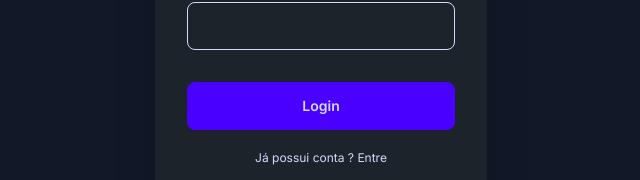
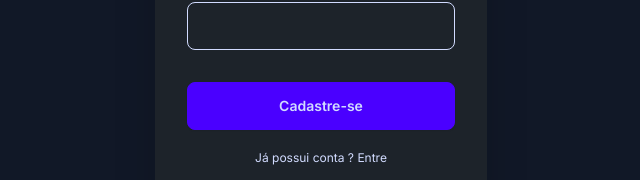
Before and after one commit to ESinco/frontend, a Next.js app: page /signup/professor in a window 1280 px wide. Shown: the part 556-736 px from the top of the page, without its empty margins (319-959 px from the left). Built offline with nearby package versions, Linux system fonts and the light colour scheme.

Commit message:
divs reorganized in password validation

```diff
--- a/src/app/signup/aluno/page.js
+++ b/src/app/signup/aluno/page.js
@@ -27,7 +27,7 @@
                         </div>
                         <SignupValidationPassword />
                         <div className="form-control mt-6">
-                            <button className="btn btn-primary">Login</button>
+                            <button className="btn btn-primary">Cadastre-se</button>
                         </div>
                         <label className="flex justify-center w-full p-3">
                             <a href="/login" className="label-text-alt link link-hover text-primary-content">Já possui conta ? Entre</a>
--- a/src/app/signup/professor/page.js
+++ b/src/app/signup/professor/page.js
@@ -33,7 +33,7 @@
                         </div>
                         <SignupValidationPassword />
                         <div className="form-control mt-6">
-                            <button className="btn btn-primary">Login</button>
+                            <button className="btn btn-primary">Cadastre-se</button>
                         </div>
                         <label className="flex justify-center w-full p-3">
                             <a href="/login" className="label-text-alt link link-hover text-primary-content">Já possui conta ? Entre</a>
--- a/src/components/SignupValidationPassword.js
+++ b/src/components/SignupValidationPassword.js
@@ -1,8 +1,8 @@
 "use client"
 import { useState } from 'react';
 
-//SignupConfirmPassword
-export default function SignupValidationPassword({ onSubmit }) {
+
+export default function SignupValidationPassword() {
     const [password, setPassword] = useState('');
     const [confirmPassword, setConfirmPassword] = useState('');
     const [error, setError] = useState('');
```
